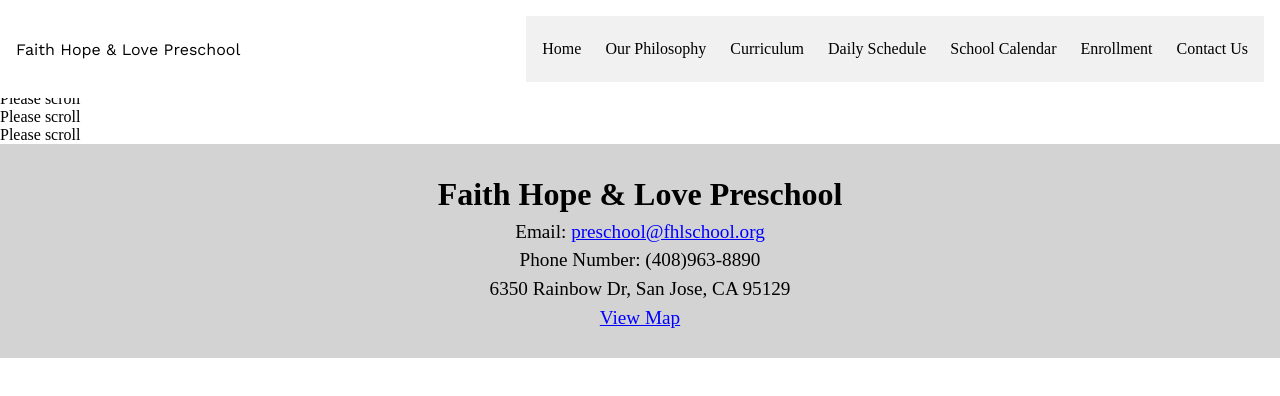
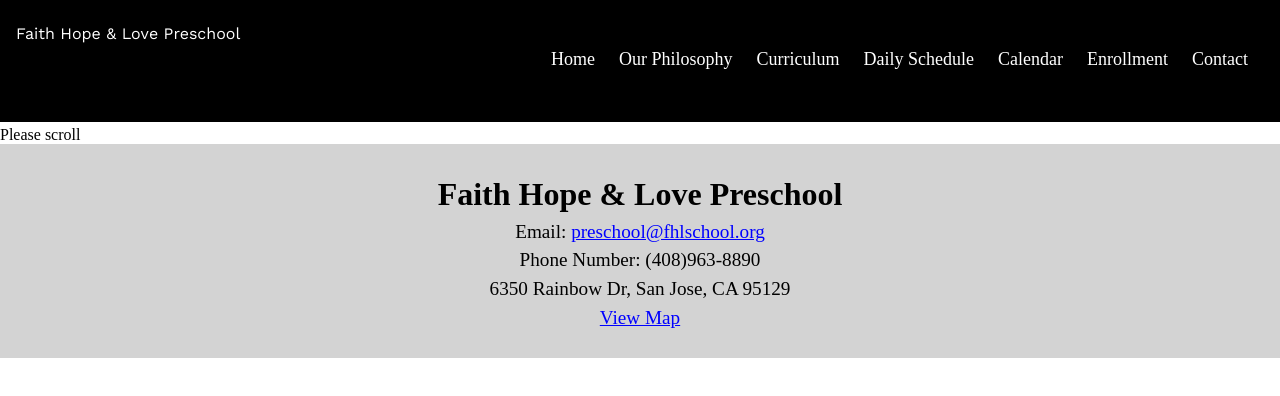
Before and after one commit to Alexlee8888/fhlpreschool.github.io, a Next.js app: page / in a window 1280 px wide. Shown: the top 396 px of the page. Built offline with nearby package versions, Linux system fonts and the light colour scheme.

Commit message:
I DIDD ITTTTT

```diff
--- a/components/layout/NavItem.js
+++ b/components/layout/NavItem.js
@@ -2,7 +2,7 @@ import Link from "next/link";
 import styles from "./NavItem.module.css";
 const NavItem = ({ text, href, active }) => {
   return (
-    <Link href={href} className={`nav__link`}>
+    <Link href={href} className={styles.nav__link}>
       {text}
     </Link>
   );
--- a/components/layout/NavItem.module.css
+++ b/components/layout/NavItem.module.css
@@ -1,100 +1,29 @@
 @import url('https://fonts.googleapis.com/css2?family=Work+Sans:wght@400;500;700&display=swap');
 
-.link {
-    margin: 0;
-    padding: 0;
-    outline: none;
-    box-sizing: border-box;
-    font-family: 'Work Sans', sans-serif;
-    text-decoration: none;
-    color: inherit;
-}
-
-.header {
-    position: sticky;
-    z-index: 30;
-    top: 0;
-}
-
-.nav {
-    display: flex;
-    padding: 16px;
-    justify-content: space-between;
-    align-items: center;
-    background-color: #ffffff;
-}
-
-.nav__menuBar {
-    display: flex;
-    flex-direction: column;
-    row-gap: 6px;
-    cursor: pointer;
-}
-
-.nav__menuBar div {
-    width: 40px;
-    height: 4px;
-    background-color: black;
-    border-radius: 2px;
-}
-
-.nav__menuList {
-    display: flex;
-    flex-direction: column;
-    position: fixed;
-    top: 60px;
-    width: 288px;
-    row-gap: 24px;
-    right: -288px;
-    padding: 24px 16px;
-    transition: all 0.2s;
-    min-height: calc(100vh - 60px);
-    background-color: #ffffff;
-}
-
-.nav__menuList.active {
-    right: 0;
-}
 
 .nav__link {
     font-size: 18px;
+    text-align: right;
+    color:white;
     position: relative;
     transition: all 0.2s;
 }
 
 .nav__link:hover {
-    font-weight: bold;
+   color:lightblue;
 }
 
-.center {
-    min-height: 600px;
-    display: flex;
-    justify-content: center;
-    align-items: center;
-}
-
-@media screen and (min-width: 768px) {
-    .nav__menuBar {
-        display: none;
-    }
-
-    .nav__menuList {
-        position: unset;
-        flex-direction: row;
-        min-height: fit-content;
-        width: fit-content;
-        column-gap: 24px;
-        align-items: center;
-    }
+@media screen and (min-width: 993px) {
 
     .nav__link::before {
         content: '';
+        text-align: right;
         position: absolute;
         width: 0%;
         height: 6px;
         bottom: -16px;
         left: 0;
-        background-color: black;
+        background-color: rgb(255, 255, 255);
         transition: all 0.2s;
     }
 
--- a/components/layout/NavigationBar.js
+++ b/components/layout/NavigationBar.js
@@ -36,9 +36,9 @@ const MENU_LIST = [
   { text: "Our Philosophy", href: "/our-philosophy" },
   { text: "Curriculum", href: "/curriculum" },
   { text: "Daily Schedule", href: "/daily-schedule" },
-  { text: "School Calendar", href: "/school-calendar" },
+  { text: "Calendar", href: "/school-calendar" },
   { text: "Enrollment", href: "/enrollment" },
-  { text: "Contact Us", href: "/contact-us" },
+  { text: "Contact", href: "/contact-us" },
 ];
 const Navbar = () => {
   const [navActive, setNavActive] = useState(null);
@@ -47,9 +47,13 @@ const Navbar = () => {
   return (
     <header className={styles.header}>
       <nav className={styles.nav}>
+        <div className={styles.logopadding}>
           <Link href={"/"} className={styles.link}>
             Faith Hope & Love Preschool
           </Link>
+        </div>
+        <div className={styles.menupadding}>
+          <div className={styles.right}>
             <div
               onClick={() => setNavActive(!navActive)}
               className={styles.nav__menuBar}
@@ -66,10 +70,13 @@ const Navbar = () => {
                     setNavActive(false);
                   }}
                   key={menu.text}
+
                 >
                   <NavItem active={activeIdx === idx} {...menu} />
                 </div>
               ))}
+            </div>
+          </div>
         </div>
       </nav>
     </header>
--- a/components/layout/NavigationBar.module.css
+++ b/components/layout/NavigationBar.module.css
@@ -68,8 +68,19 @@
   box-sizing: border-box;
   font-family: 'Work Sans', sans-serif;
   text-decoration: none;
-  color: inherit;
+  color: white;
 }
+
+.menupadding {
+  padding-top:21px;
+  padding-bottom:24px;
+}
+
+.logopadding {
+  padding-top:24px;
+  padding-bottom:24px;
+}
+
 .header{
   position: fixed;
   z-index: 30;
@@ -78,21 +89,23 @@
 }
 .nav{
   display: flex;
-  padding: 16px;
+  padding: 0px 16px;
   justify-content: space-between;
-  align-items: center;
-  background-color: #ffffff;
+  background-color: #000000;
 }
+
 .nav__menuBar{
   display: flex;
   flex-direction: column;
   row-gap: 6px;
   cursor: pointer;
+  align-items: flex-end;
+  padding-bottom: 6px;
 }
 .nav__menuBar div{
   width: 40px;
   height: 4px;
-  background-color: rgb(211, 211, 211);
+  background-color: rgb(205, 205, 205);
   border-radius: 2px;
 }
 .nav__menuList{
@@ -106,13 +119,14 @@
   padding: 24px 16px;
   transition: all 0.2s;
   min-height: calc(100vh - 60px);
-  background-color: #f1f1f1;
+  background-color: #000000;
 }
 .nav__menuList.active{
   right: 0;
 }
 .nav__link{
-  font-size: 18px;
+  font-size: 16px;
+  font: "PT Sans";
   position: relative;
   transition: all 0.2s;
 }
@@ -121,13 +135,20 @@
  font-weight: bold;
 }
 
+
 .center{
   min-height: 600px;
   display: flex;
   justify-content: center;
   align-items: center;
 }
-@media screen and (min-width: 994px) {
+
+.right {
+  text-align: right;
+  line-height: 1.6;
+}
+
+@media screen and (min-width: 993px) {
   .nav__menuBar{
     display: none;
   }
```
Lines whose indentation alone changed are shown as unchanged.
